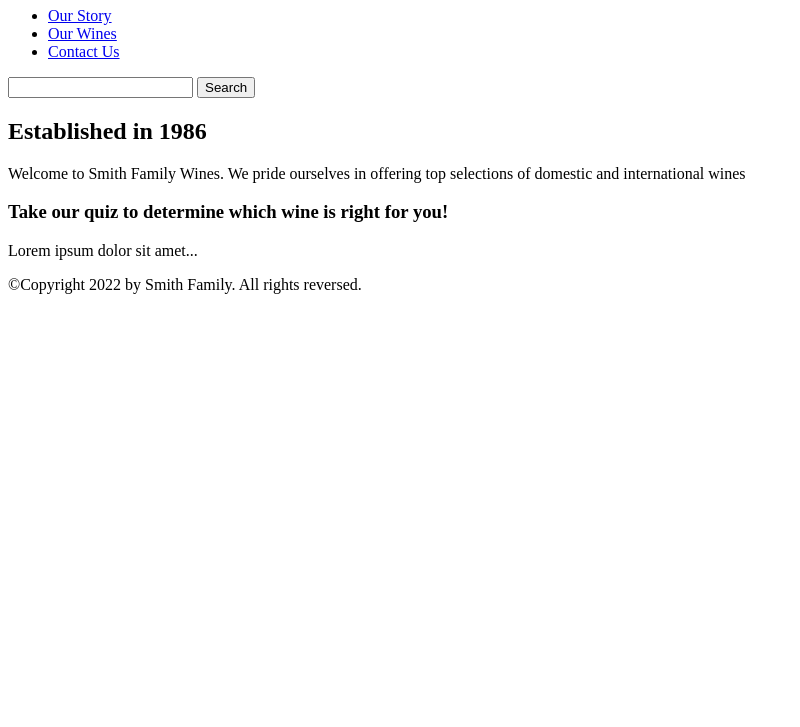
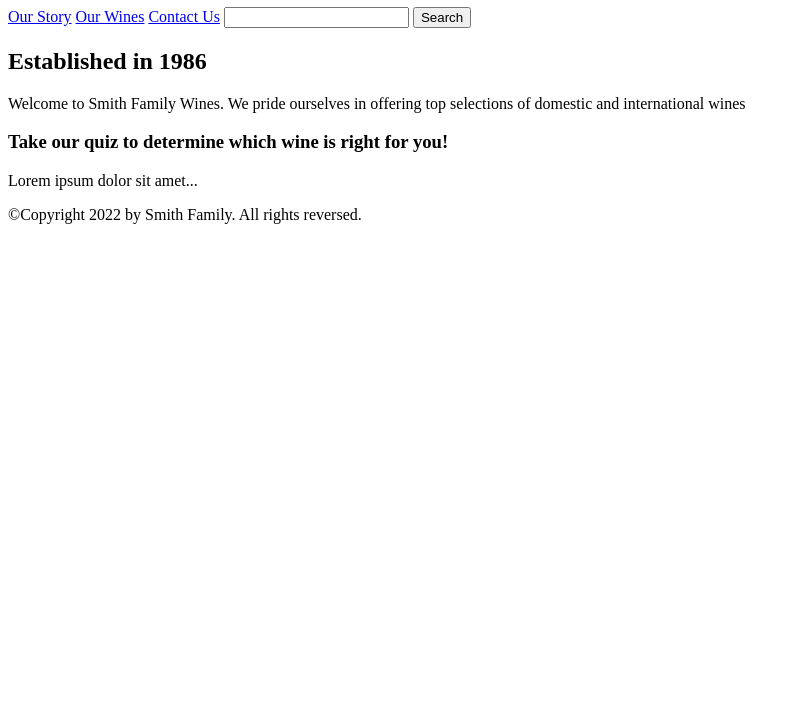
Before and after one commit to ehammes/wine-shop, a plain HTML site: page index.html in a window 1280 px wide. Shown: the part 73-800 px from the top of the page, without its empty margins (0-800 px from the left). Drawn offline with Linux system fonts and the light colour scheme.

Commit message:
cleaned up HTML

```diff
--- a/index.html
+++ b/index.html
@@ -6,19 +6,17 @@
   </head>
   <body>
       <h1>Smith Family Wines</h1>
-      <nav aria-labelledby="Navigation">
-        <ul>
-          <li><a href="#">Our Story</a></li>
-          <li><a href="#">Our Wines</a></li>
-          <li><a href="#">Contact Us</a></li>
-        </ul>
-      </nav>
+      <nav class="topnav">
+          <a href="https://ehammes.github.io/wine-shop/Our-Story.html">Our Story</a>
+          <a href="https://ehammes.github.io/wine-shop/Our-Wines.html">Our Wines</a>
+          <a href="https://ehammes.github.io/wine-shop/Contact-Us.html">Contact Us</a>
            <input type="search" name="q" placeholder="">
            <input type="submit" value="Search">
-        <h2>Established in 1986</h2>
-            <p>Welcome to Smith Family Wines. We pride ourselves in offering top selections of domestic and international wines</p>
-            <h3>Take our quiz to determine which wine is right for you!</h3>
-                 <p>Lorem ipsum dolor sit amet...</p>
+      </nav>
+      <h2>Established in 1986</h2>
+        <p>Welcome to Smith Family Wines. We pride ourselves in offering top selections of domestic and international wines</p>
+      <h3>Take our quiz to determine which wine is right for you!</h3>
+        <p>Lorem ipsum dolor sit amet...</p>
       <footer>
         <p>©Copyright 2022 by Smith Family. All rights reversed.</p>
       </footer>
```
